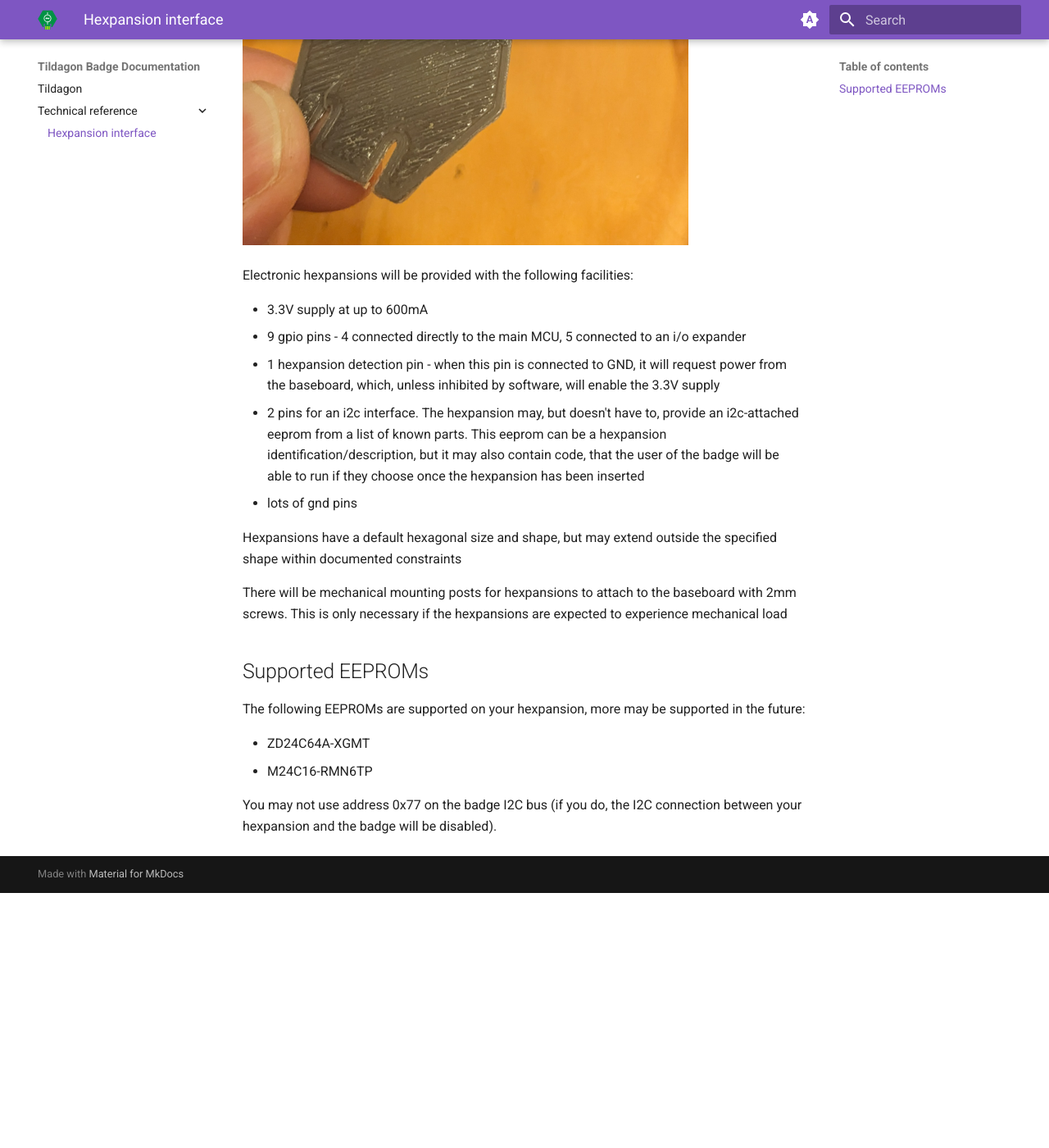
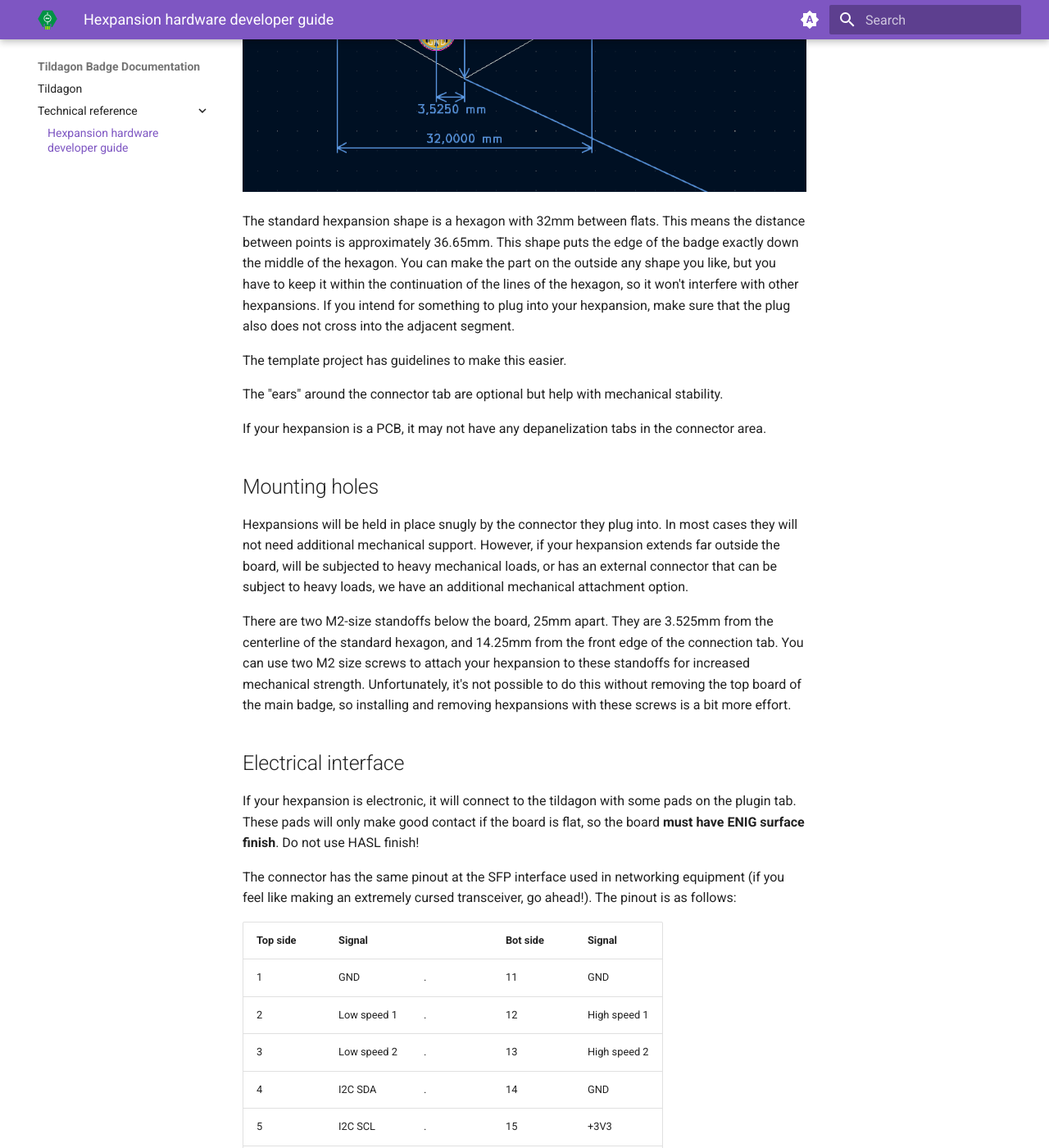
Before and after one commit to emfcamp/badge-2024-documentation, an MkDocs documentation site: the page built from docs/technical-reference/hexpansions.md, in a window 1280 px wide and 1400 px high, scrolled down 1337 px. Shown: the whole window at 82% size. Built offline with MkDocs 1.6.1 and Material for MkDocs 9.7.7, drawn with Linux system fonts in a browser that asks for light colours; before the commit the page ends 2426 px from its top, so only the background shows below that; some of the changed text lies outside the part shown.

Commit message:
hardware developer guide by kliment

```diff
--- a/docs/technical-reference/hexpansions.md
+++ b/docs/technical-reference/hexpansions.md
@@ -1,32 +1,89 @@
-# Hexpansion interface
+Hexpansion hardware developer guide
+===
 
-Hexpansions are modular nodes in a star-topology network attached to the base board.
+# tl;dr:
+- Hexpansions **MUST BE 1mm thick!** (more on this below)
+- Hexpansions can be a PCB, or can be made of any other **non-conductive material**
+- Hexpansions that are a PCB must have **ENIG finish**.
+- Hexpansions have to stay **within their hexagon segment**.
+- There are **part height restrictions** on some parts of the board
+- **Detect pin** needs to be **connected to GND** on the hexpansion if you want power to your board.
+- If you use I2C, **you** must provide **I2C pullups**
+- Hexpansions may **not** contain anything that uses the I2C address **0x77**
+- Use the **KiCad template project** provided
 
-![An empty hexpansion, it is hexagonal and has a cutout at one end for mounting](hexpansions/2679e4a4574b49db5b2899405.png)
 
-Each hexpansion plugs into the base board using a PCB edge connector that shares a form factor with the popular modular network interface SFP.
+## What is a hexpansion?
 
-Hexpansions do not have to have an electrical connection at all. They may be any material of 1mm thickness. We encourage people to be creative in their use of materials. 1mm thick cardboard is an excellent material for making decorative hexpansions
+A Hexpansion is a thing that plugs into one of the hexpansion ports of a tildagon badge (and hopefully into other things in the future).
 
-![A 3d printed hexpansion, which contains a bubble spirit level](hexpansions/2679e4a4574b49db5b2899402.PNG)
+**A Hexpansion must be 1mm thick!!!** If it's any other thickness, it will not fit the port, and it will not work.
 
-Electronic hexpansions will be provided with the following facilities:
+You can make a Hexpansion by cutting out a shape out of any sufficiently stiff non-conductive material. The simplest Hexpansion is a piece of 1mm cardstock cut into a particular shape.
 
-* 3.3V supply at up to 600mA
-* 9 gpio pins - 4 connected directly to the main MCU, 5 connected to an i/o expander
-* 1 hexpansion detection pin - when this pin is connected to GND, it will request power from the baseboard, which, unless inhibited by software, will enable the 3.3V supply
-* 2 pins for an i2c interface. The hexpansion may, but doesn't have to, provide an i2c-attached eeprom from a list of known parts. This eeprom can be a hexpansion identification/description, but it may also contain code, that the user of the badge will be able to run if they choose once the hexpansion has been inserted
-* lots of gnd pins
+## Shape and size
 
-Hexpansions have a default hexagonal size and shape, but may extend outside the specified shape within documented constraints
+To fit into the slot, the Hexpansion has to have a tab sticking out that is **9.2mm** wide and **6.5mm** long. That tab is 17.75mm away from the board edge.
 
-There will be mechanical mounting posts for hexpansions to attach to the baseboard with 2mm screws. This is only necessary if the hexpansions are expected to experience mechanical load
+![](hexpansions/b456ffb9-f5bf-4387-b8ec-fd9796ad957b.png)
 
-## Supported EEPROMs
+The standard hexpansion shape is a hexagon with 32mm between flats. This means the distance between points is approximately 36.65mm. This shape puts the edge of the badge exactly down the middle of the hexagon. You can make the part on the outside any shape you like, but you have to keep it within the continuation of the lines of the hexagon, so it won't interfere with other hexpansions. If you intend for something to plug into your hexpansion, make sure that the plug also does not cross into the adjacent segment.
 
-The following EEPROMs are supported on your hexpansion, more may be supported in the future:
+The template project has guidelines to make this easier.
 
-* ZD24C64A-XGMT
-* M24C16-RMN6TP
+The "ears" around the connector tab are optional but help with mechanical stability.
 
-You may not use address 0x77 on the badge I2C bus (if you do, the I2C connection between your hexpansion and the badge will be disabled).
+If your hexpansion is a PCB, it may not have any depanelization tabs in the connector area.
+
+## Mounting holes
+
+Hexpansions will be held in place snugly by the connector they plug into. In most cases they will not need additional mechanical support. However, if your hexpansion extends far outside the board, will be subjected to heavy mechanical loads, or has an external connector that can be subject to heavy loads, we have an additional mechanical attachment option.
+
+There are two M2-size standoffs below the board, 25mm apart. They are 3.525mm from the centerline of the standard hexagon, and 14.25mm from the front edge of the connection tab. You can use two M2 size screws to attach your hexpansion to these standoffs for increased mechanical strength. Unfortunately, it's not possible to do this without removing the top board of the main badge, so installing and removing hexpansions with these screws is a bit more effort.
+
+## Electrical interface
+
+If your hexpansion is electronic, it will connect to the tildagon with some pads on the plugin tab. These pads will only make good contact if the board is flat, so the board **must have ENIG surface finish**. Do not use HASL finish!
+
+The connector has the same pinout at the SFP interface used in networking equipment (if you feel like making an extremely cursed transceiver, go ahead!). The pinout is as follows:
+
+| Top side | Signal  | | Bot side | Signal |
+| -------- | --------|-| -------- |--- |
+| 1     | GND        |.| 11     | GND |
+| 2     | Low speed 1|.| 12     | High speed 1 |
+| 3     | Low speed 2|.| 13     | High speed 2 |
+| 4     | I2C SDA    |.| 14     | GND |
+| 5     | I2C SCL    |.| 15     | +3V3 |
+| 6     | Detect     |.| 16     | +3V3 |
+| 7     | Low speed 3|.| 17     | GND |
+| 8     | Low speed 4|.| 18     | High speed 3 |
+| 9     | Low speed 5|.| 19     | High speed 4 |
+| 10    | GND        |.| 20     | GND |
+
+The Detect pin lets the tildagon know that a hexpansion has been inserted or removed. It also controls power to the hexpansion. The pin has a weak pullup, and you should connect it to GND on your hexpansion. If you want the ability to disconnect power from your hexpansion, you can add a circuit to disconnect Detect from GND.
+
+The +3V3 pins can provide up to 600mA of current at 3.3V. If your hexpansion needs more power than that, you will have to provide it externally. 3.3V power to your hexpansion will be disconnected if you exceed this current level.
+
+Pins 4 and 5 provide an I2C interface. Each hexpansion port has a separate I2C interface. You can put any devices you like on that bus, and they can use any I2C address, **except 0x77**. We need that address to talk to our I2C mux, and if a hexpansion responds to it, we have to disconnect its I2C bus. There are no pullups on the I2C bus - you have to provide those yourself.
+
+If you want code on the tildagon to be able to recognize your hexpansion, you can add an i2c EEPROM. We have currently tested two EEPROM ICs, but many more will work if they have the same address and interface as one of those. The ones we tested are:
+- ZD24C64A-XGMT
+- M24C16-RMN6TP
+
+You can also put code on the EEPROM and give users the option to copy that code to their tildagon and run it.
+
+Each hexpansion port has its own isolated I2C interface and its own separate I/O pins.
+
+There are five low speed pins (LS1-LS5) that are connected to a GPIO expander IC which provides interrupt detection and also has a constant current driver for controlling LED brightness. Switching them is a bit slow, but definitely fast enough for indicators, buttons, buzzers, and similar. These pins do not have pullups or pulldowns - if you need these, you will have to provide them yourself.
+
+There are four high-speed pins (HS1-HS4) that are directly attached to the microcontroller on the Tildagon. Please do not try to source or sink too much current from these pins. You can connect these to any of the peripherals on the ESP32-S3 that are not already in use. Three of the six ports on the tildagon have high-speed pins that are attached to the internal ADC (analogue to digital converter, for measuring analogue signals). They are the connector behind the row of three buttons, and the connectors either side of that (highlighted in the image below).
+
+![](hexpansions/df9d2843-4b89-4341-98a9-61f1c9b1f780.png)
+
+# Mechanical clearance
+
+Because there is a battery between the top and bottom board of the tildagon, there are restrictions to how tall components on hexpansions can be. Here are the height restrictions and their relevant areas:
+
+![](hexpansions/52437fff-3c14-4c18-aa22-a656f64f00f0.png)
+
+The two upper hexpansion slots are right above the two USB connectors. Because of the cable overmold there may not be anything sticking out below the board in those slots. Hexpansions that go into other slots have 1mm of clearance below the PCB surface up to the tildagon board edge, and unlimited clearance beyond the edge. If you have through-hole components on your hexpansion PCB, they cannot be used in the slots over the USB connectors as the solder tails below the board will interfere with the USB cable overmolding.
```
Also changed, not shown: docs/technical-reference/hexpansions/2679e4a4574b49db5b2899402.PNG (deleted), docs/technical-reference/hexpansions/2679e4a4574b49db5b2899405.png (deleted), docs/technical-reference/hexpansions/52437fff-3c14-4c18-aa22-a656f64f00f0.png (added), docs/technical-reference/hexpansions/b456ffb9-f5bf-4387-b8ec-fd9796ad957b.png (added), docs/technical-reference/hexpansions/df9d2843-4b89-4341-98a9-61f1c9b1f780.png (added).
